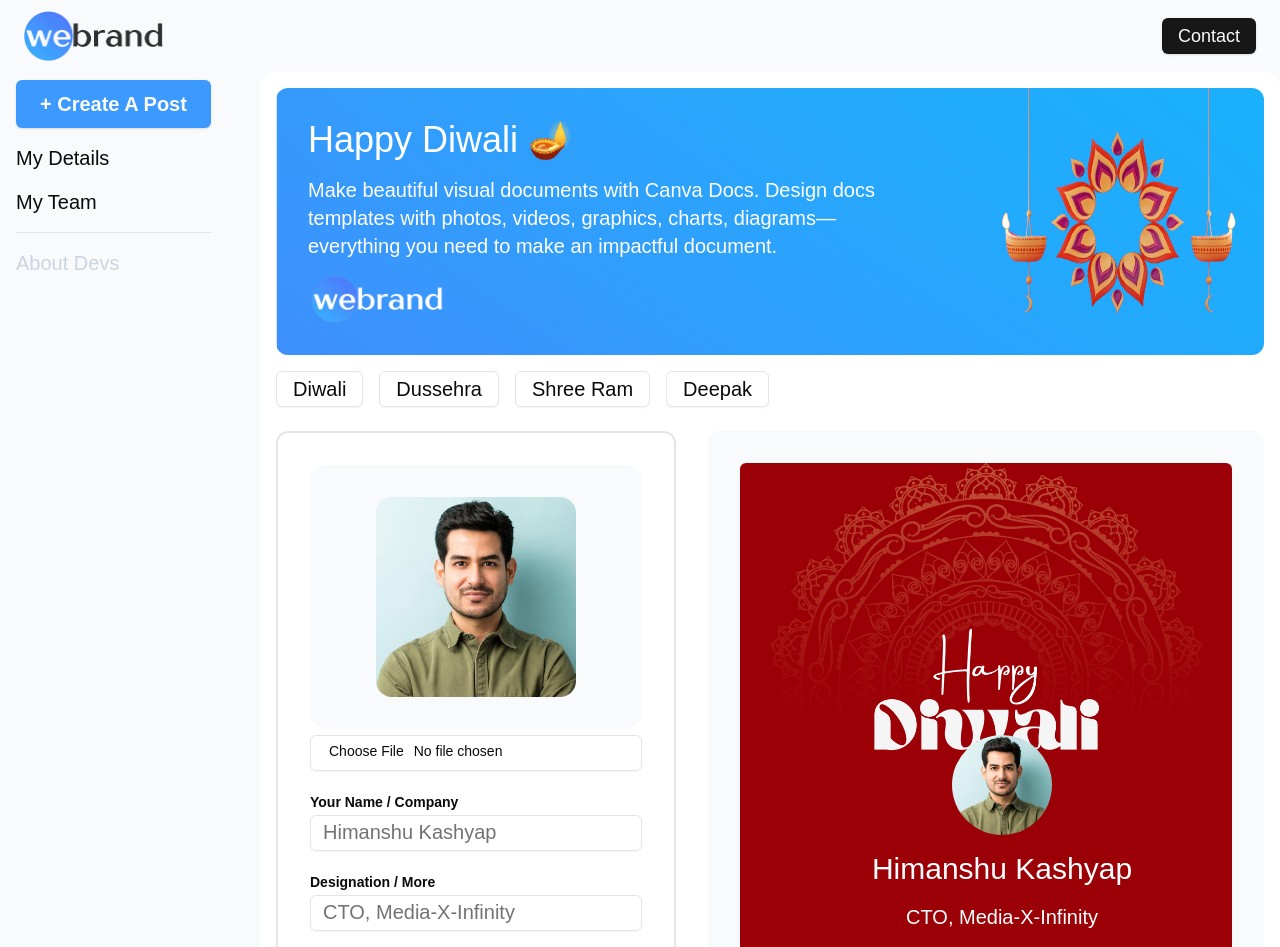
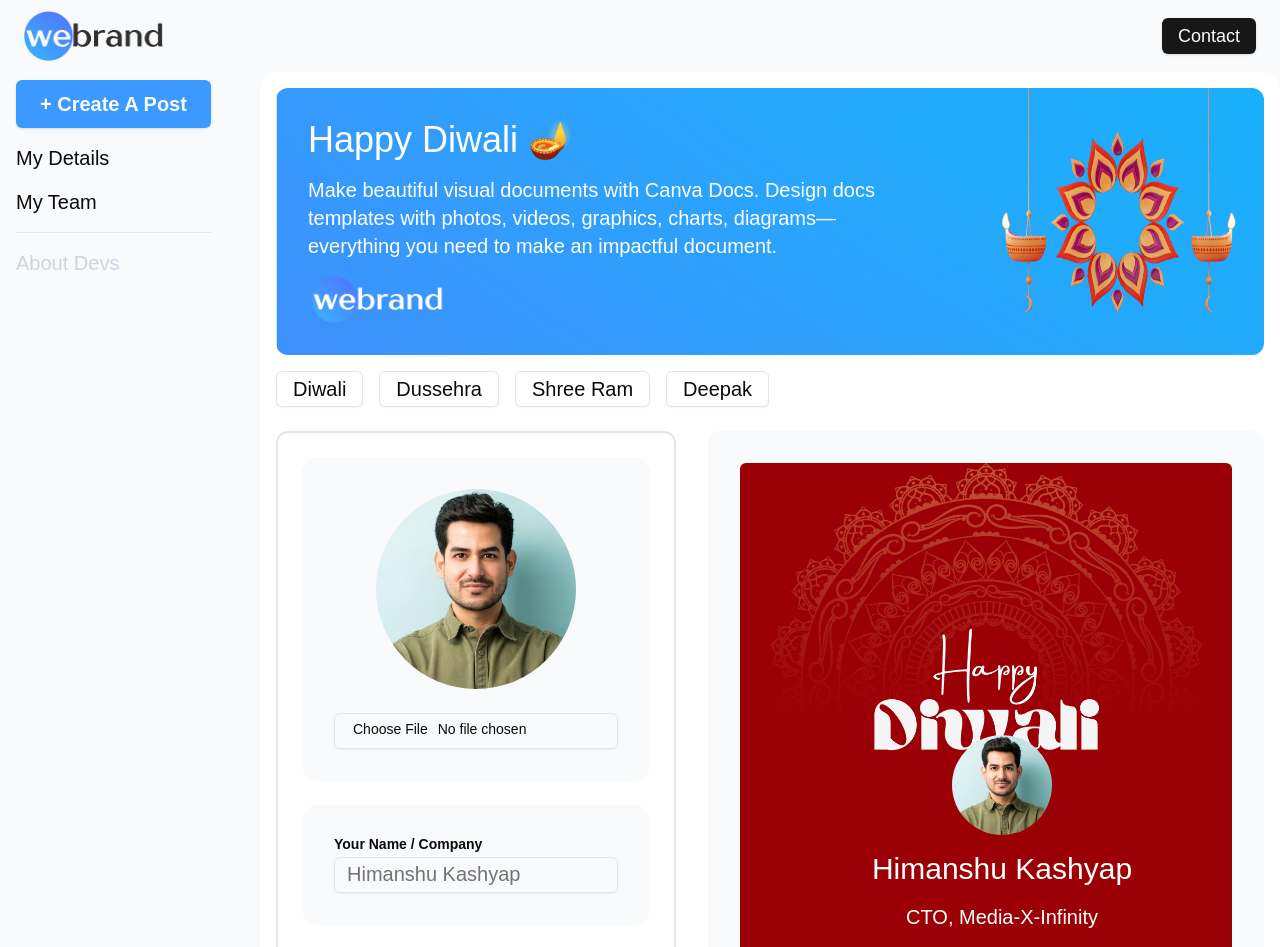
Before and after one commit to hkashyap-developer/mihu_builder, a Next.js app: page / in a window 1280 px wide. Shown: the top 947 px of the page. Built offline with nearby package versions, Linux system fonts and the light colour scheme.

Commit message:
changes
changes

```diff
--- a/src/app/set-details/page.tsx
+++ b/src/app/set-details/page.tsx
@@ -1,13 +1,41 @@
 import HeroBanner from '@/components/customComponents/HeroBanner/HeroBanner2'
 import React from 'react'
+import Image from 'next/image'
+import Link from 'next/link'
 
 const page = () => {
   return (
     <div className="flex flex-col gap-4">
 
         <HeroBanner/>
+
+
+
+        <div className="flex flex-row gap-4">
+
+
+            <Link href="/">
+            <div className="cursor-pointer flex flex-col align-middle justify-center max-w-min gap-2">
+                <div className="flex flex-row bg-slate-100 w-[60px] h-[60px] align-middle justify-center p-2 pl-[18px] rounded-full">
+                    <Image src="/back.svg" width="36" height="36" alt="back"/>
+                </div>
+                <p className="text-center text-slate-600">Back</p>
+            </div>
+            </Link>
+
+        </div>
+
+
+        <div className="w-full max-w-[800px] bg-slate-50 mx-auto p-8 rounded-2xl">
+
+
+
         <h1 className="text-5xl font-bold">Set Details</h1>
 
+
+
+
+        </div>
 
 
 
--- a/src/components/customComponents/MainSetterSection/Components/AllInputs.tsx
+++ b/src/components/customComponents/MainSetterSection/Components/AllInputs.tsx
@@ -111,7 +111,7 @@
     <div className="flex flex-row flex-1  align-middle justify-center">
 
 
-<div className="flex align-middle justify-center gap-6 flex-col border-2 w-full max-w-[400px] max-h-min p-8 rounded-xl">
+<div className="flex align-middle justify-center gap-6 flex-col border-2 w-full max-w-[400px] max-h-min p-6 rounded-xl">
 
 
     <form onSubmit={handleSubmit(onSubmit)} className="flex flex-col gap-6">
@@ -119,7 +119,7 @@
     <div className="grid w-full max-w-sm items-center gap-1.5">
 
 
-      <div className="bg-slate-50 p-8 rounded-2xl">
+      <div className="bg-slate-50 p-8 rounded-2xl flex flex-col gap-6">
       <Label htmlFor="picture" className="flex flex-col gap-4 font-bold cursor-pointer max-w-min rounded-full mx-auto">
 
       <Image
@@ -127,17 +127,25 @@
       width={200}
       height={200}
       alt="Picture of the author"
-      className="max-w-[600px] rounded-2xl"
+      className="max-w-[600px] rounded-full"
     />
 
 
       </Label>
+
+
+      <Input id="userPic" type="file" className=" cursor-pointer" {...register("image")}/>
       </div>
 
 
-      <Input id="userPic" type="file" className=" cursor-pointer" {...register("image")}/>
+
     </div>
 
+
+
+
+
+    <div className="bg-slate-50 p-8 rounded-2xl flex flex-col gap-6">
     <div className="grid w-full max-w-sm items-center gap-1.5">
       <Label htmlFor="name" className="font-bold">Your Name / Company</Label>
       <Input
@@ -148,19 +156,27 @@
       className="text-xl"
       />
     </div>
+    </div>
 
+
+
+    <div className="bg-slate-50 p-8 rounded-2xl flex flex-col gap-6">
     <div className="grid w-full max-w-sm items-center gap-1.5">
       <Label htmlFor="designation" className="font-bold">Designation / More</Label>
 
       <Input
       type="text"
       id="designation"
+      value={props.designationVar}
       placeholder={props.designationVar}
       {...register("desig")}
-      className="text-xl"
+      className="text-xl text-black"
       />
 
     </div>
+
+    </div>
+
 
     <Button type="submit" className="max-w-min min-w-[160px] mx-auto">Update Person</Button>
 
```
Also changed, not shown: public/back.svg (added).
